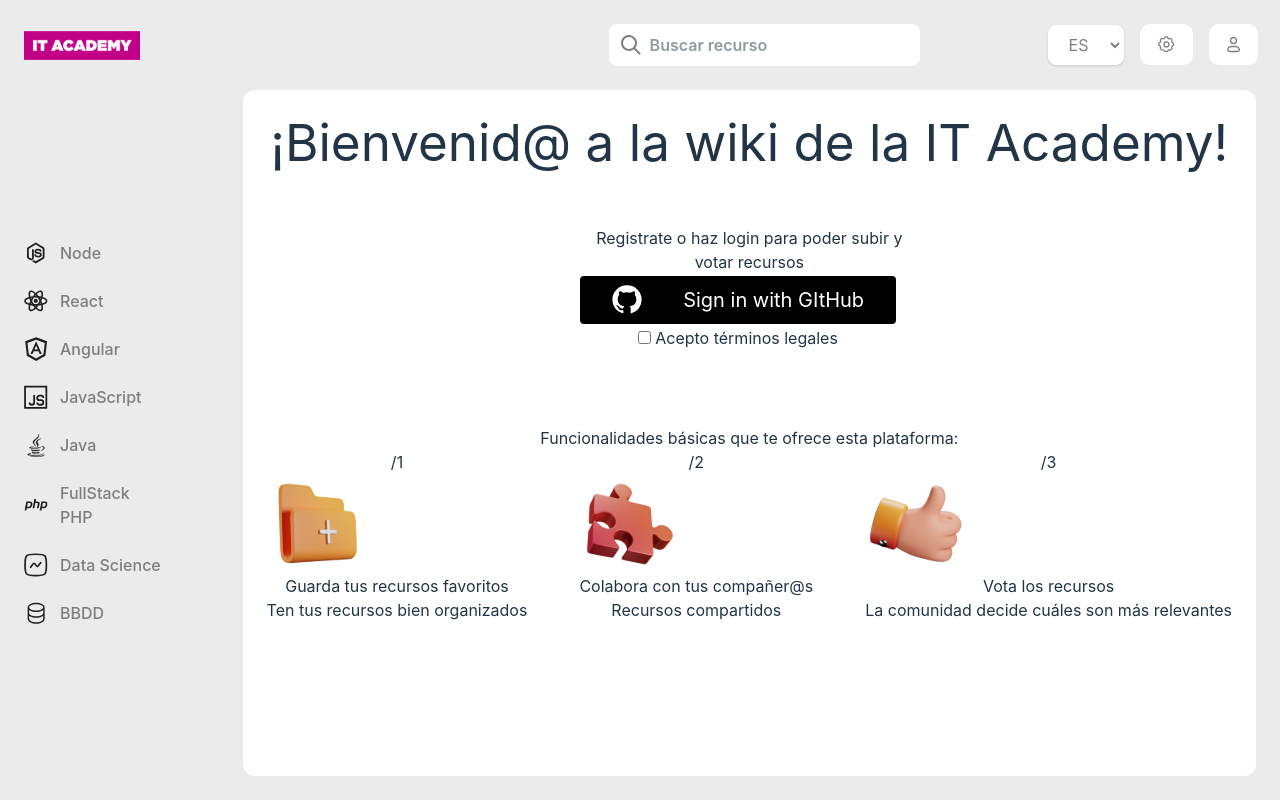
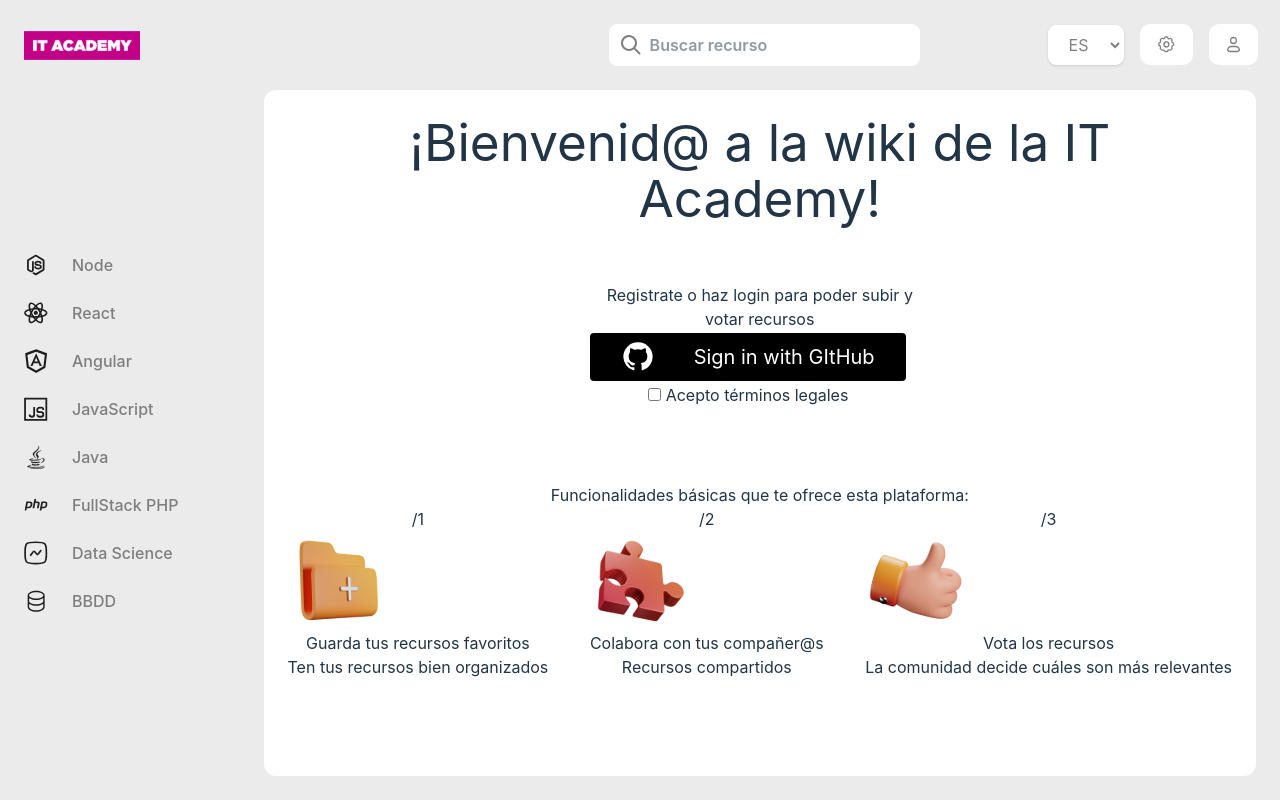
Before and after one commit to codingjordi/ita-wiki-frontend, a React (Vite) app: page / in a window 1280 px wide. Built offline with nearby package versions, Linux system fonts and the light colour scheme; no server answers.

Commit message:
updating css styles

```diff
--- a/src/components/Layout/AsideComponent.tsx
+++ b/src/components/Layout/AsideComponent.tsx
@@ -6,30 +6,53 @@ import java from "../../assets/logo-java 1.svg";
 import php from "../../assets/logo-php 1.svg";
 import dataScience from "../../assets/data-science.svg";
 import bbdd from "../../assets/logo-bbdd 1.svg";
-import { Link } from 'react-router';
+import { Link, useLocation } from 'react-router';
+import { useEffect, useState } from "react";
 
 const AsideComponent = () => {
+    const location = useLocation();
+    const [currentPath, setCurrentPath] = useState((location.pathname));
+
+    useEffect(() => {
+        setCurrentPath((location.pathname));
+    }, [location]);
+
     const asideContent = [
-        { icon: node, label: 'Node' },
-        { icon: react, label: 'React' },
-        { icon: angular, label: 'Angular' },
-        { icon: javascript, label: 'JavaScript' },
-        { icon: java, label: 'Java' },
-        { icon: php, label: 'FullStack PHP' },
-        { icon: dataScience, label: 'Data Science' },
-        { icon: bbdd, label: 'BBDD' }]
+        { icon: node, label: "Node" },
+        { icon: react, label: "React" },
+        { icon: angular, label: "Angular" },
+        { icon: javascript, label: "JavaScript" },
+        { icon: java, label: "Java" },
+        { icon: php, label: "FullStack PHP" }, // Tiene espacios
+        { icon: dataScience, label: "Data Science" }, // Tiene espacios
+        { icon: bbdd, label: "BBDD" },
+    ];
 
     return (
-        <aside className='flex items-center pr-[80px] max-h-[calc(100vh-114px)] min-h-[calc(100vh-114px)] w-[250px]'>
+        <aside className="flex items-center pr-[80px] max-h-[calc(100vh-114px)] min-h-[calc(100vh-114px)] w-[280px]">
             <ul className="space-y-6">
-                {asideContent.map((item, index) => (
-                    <li key={index} className="flex items-center space-x-3">
-                        <img src={item.icon} alt={item.label} className="w-6 h-6" />
-                        <Link to={`/resources/${item.label}`}> <span className=" text-[#7e7e7e] hover:text-[#1e1e1e]">{item.label}</span></Link>
-                    </li>
-                ))}
+                {asideContent.map((item, index) => {
+                    const resources = (`/resources/${item.label}`).replace(' ', '%20')
+                    const isActive = currentPath === resources;
+
+                    return (
+                        <li key={index} className="flex items-center space-x-3 ">
+                            <img src={item.icon} alt={item.label} className="w-6 h-6" />
+                            <div className="relative">
+                                {isActive && <span className="absolute left-[0px] text-[#B91879]">•</span>}
+                                <Link to={`/resources/${encodeURIComponent(item.label)}`} className="relative ml-3">
+                                    <span
+                                        className={`text-[#7e7e7e] hover:text-[#B91879] ${isActive ? "text-[#B91879]" : ""}`}
+                                    >
+                                        {item.label}
+                                    </span>
+                                </Link>
+                            </div>
+                        </li>
+                    );
+                })}
             </ul>
-        </aside >
+        </aside>
     );
 }
 
--- a/src/pages/HomePage.tsx
+++ b/src/pages/HomePage.tsx
@@ -18,7 +18,6 @@ export default function HomePage() {
             maxWidth: "375px",
             padding: "1rem",
             margin: "40px auto 60px",
-            margin: "40px auto 60px"
           }}
         >
 
```
